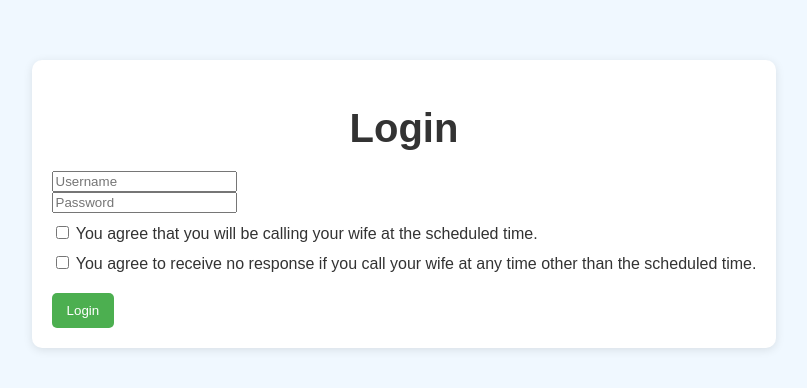
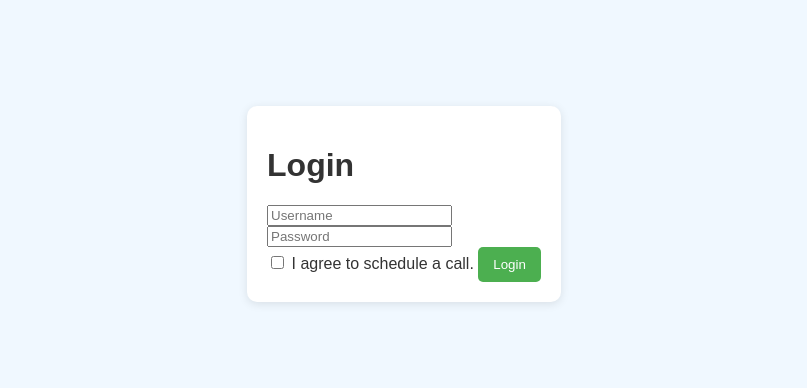
Before and after one commit to revathyrajeev/callschedule, a website: page website.html in a window 1280 px wide. Shown: the part 196-584 px from the top of the page, without its empty margins (236-1043 px from the left). Drawn offline with Linux system fonts and the light colour scheme.

Commit message:
Update website.html

```diff
--- a/website.html
+++ b/website.html
@@ -15,32 +15,19 @@
             height: 100vh;
             margin: 0;
         }
-        h1 {
-            font-size: 2.5em;
-            text-align: center;
-            margin-bottom: 20px;
-        }
         form {
-            background-color: #ffffff;
+            background-color: white;
             padding: 20px;
             border-radius: 10px;
             box-shadow: 0 2px 10px rgba(0, 0, 0, 0.1);
         }
-        label {
-            display: block;
-            margin-top: 10px;
-        }
         button {
-            margin-top: 20px;
             padding: 10px 15px;
             background-color: #4CAF50;
             color: white;
             border: none;
             border-radius: 5px;
             cursor: pointer;
-        }
-        button:hover {
-            background-color: #45a049;
         }
     </style>
 </head>
@@ -50,19 +37,17 @@
         <input type="text" id="username" placeholder="Username" required><br>
         <input type="password" id="password" placeholder="Password" required><br>
         <label>
-            <input type="checkbox" id="audioCall"> You agree that you will be calling your wife at the scheduled time.
-        </label>
-        <label>
-            <input type="checkbox" id="videoCall"> You agree to receive no response if you call your wife at any time other than the scheduled time.
+            <input type="checkbox" id="audioCall"> I agree to schedule a call.
         </label>
         <button type="submit">Login</button>
     </form>
+
     <script>
         document.getElementById('loginForm').onsubmit = function(event) {
             event.preventDefault();
             const username = document.getElementById('username').value;
             localStorage.setItem('username', username);
-            window.location.href = './dashboard.html'; // Updated path
+            window.location.href = 'dashboard.html'; // Redirect to dashboard
         }
     </script>
 </body>
```
